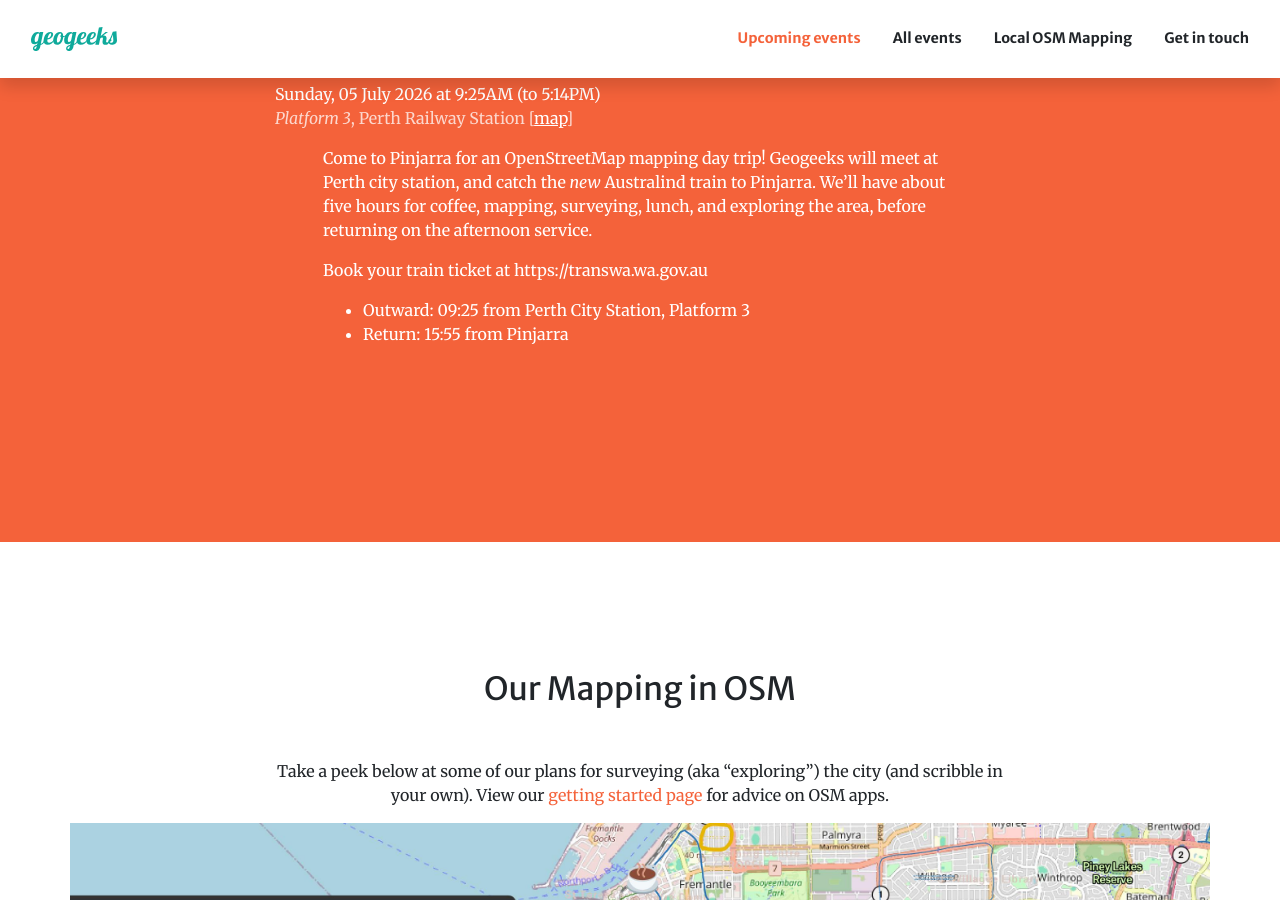
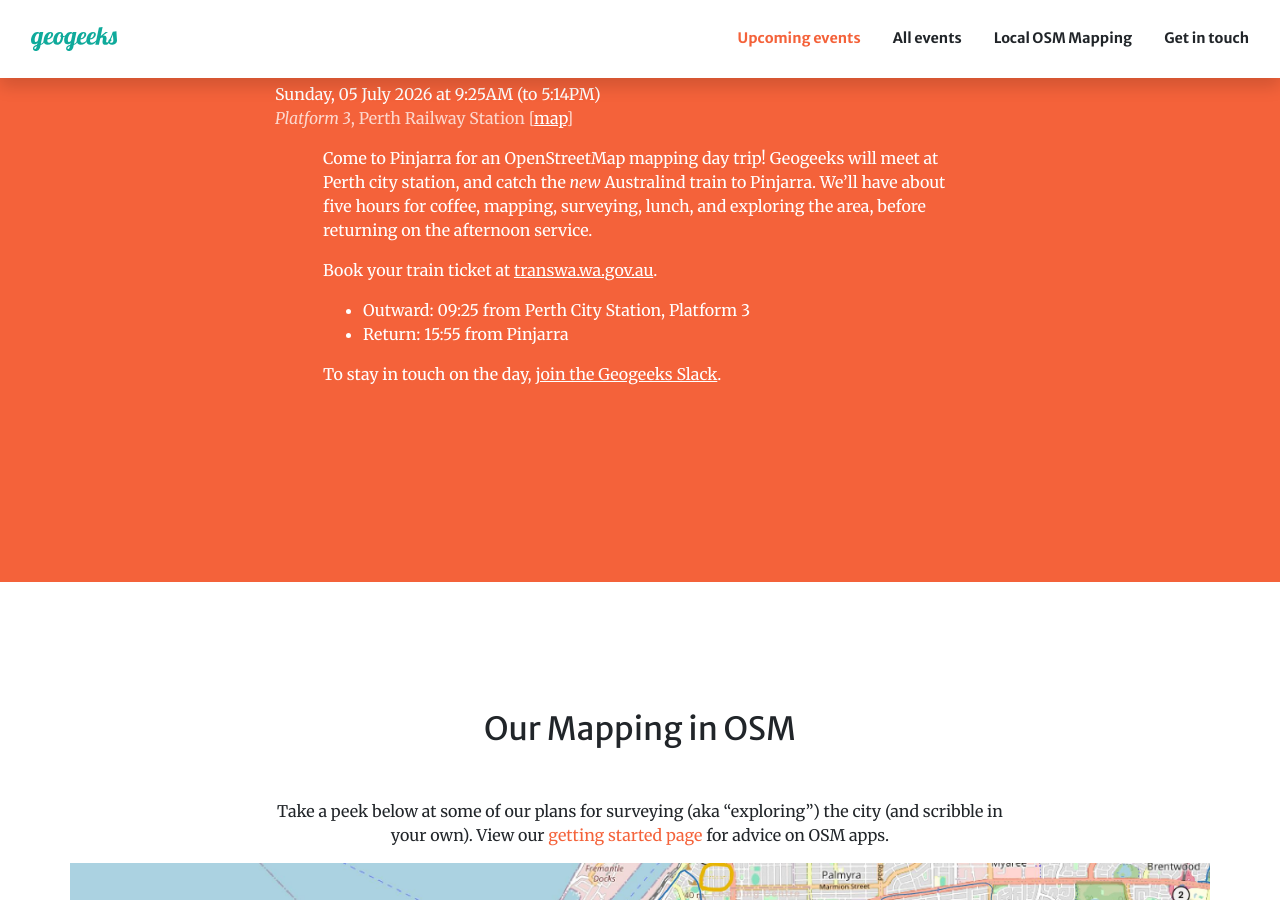
Before and after one commit to geogeeks-au/geogeeks-au.github.io, a Jekyll site: the page built from index.md, in a window 1280 px wide and 900 px high, scrolled down 1133 px. Built offline with Jekyll 4.4.1, drawn with Linux system fonts in a browser that asks for light colours; comment, search, counter and statistics services are not loaded.

Commit message:
Update 0705_australind.md

```diff
--- a/2026/0705_australind.md
+++ b/2026/0705_australind.md
@@ -18,7 +18,9 @@
 We'll have about five hours for coffee, mapping, surveying, lunch, and exploring the area,
 before returning on the afternoon service.
 
-Book your train ticket at https://transwa.wa.gov.au
+Book your train ticket at [transwa.wa.gov.au](https://transwa.wa.gov.au).
 
 * Outward: 09:25 from Perth City Station, Platform 3
 * Return: 15:55 from Pinjarra
+
+To stay in touch on the day, [join the Geogeeks Slack](https://join.slack.com/t/geogeeks/shared_invite/zt-13fnotoqb-YkyMTmvwZEB_nDUis_30hw).
```
